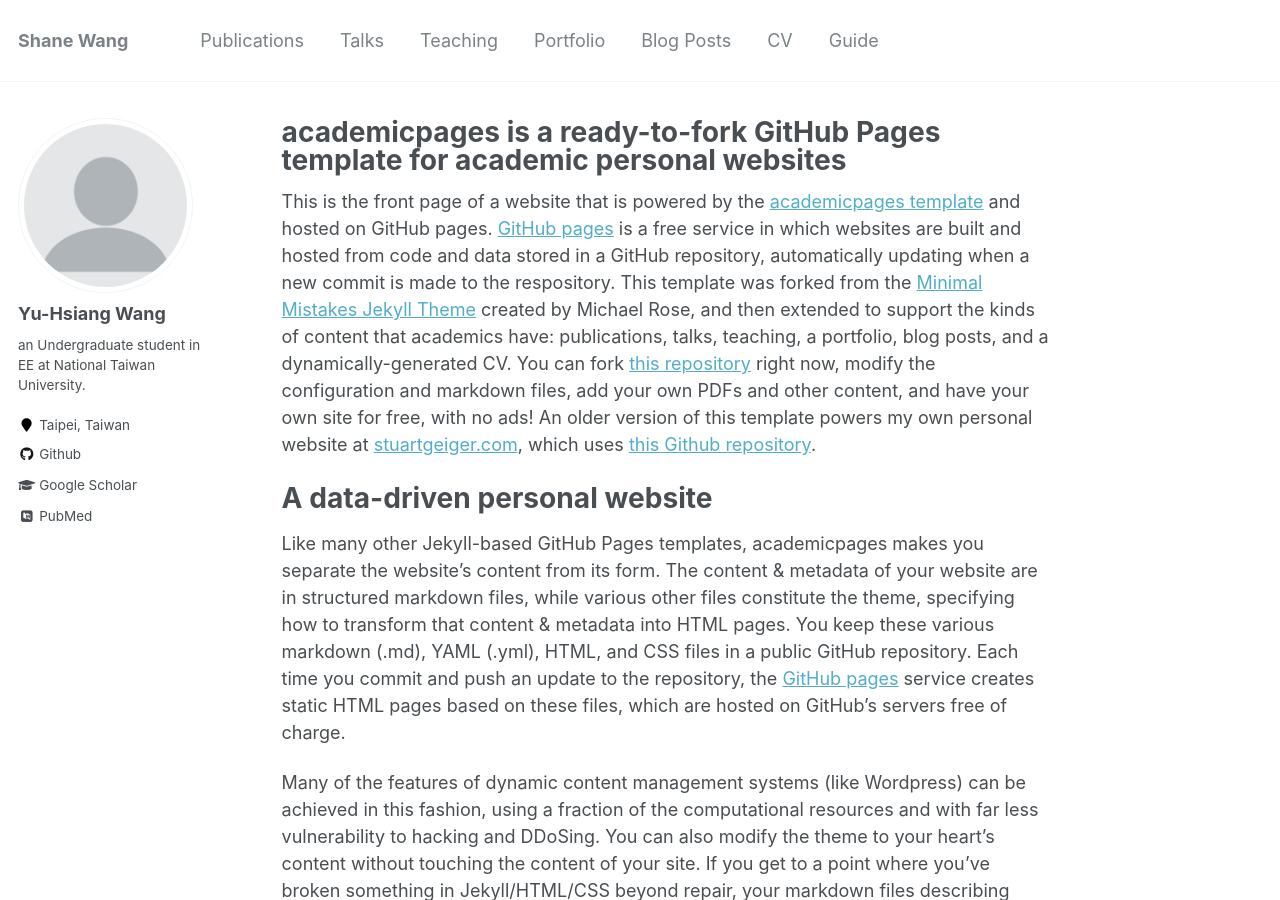
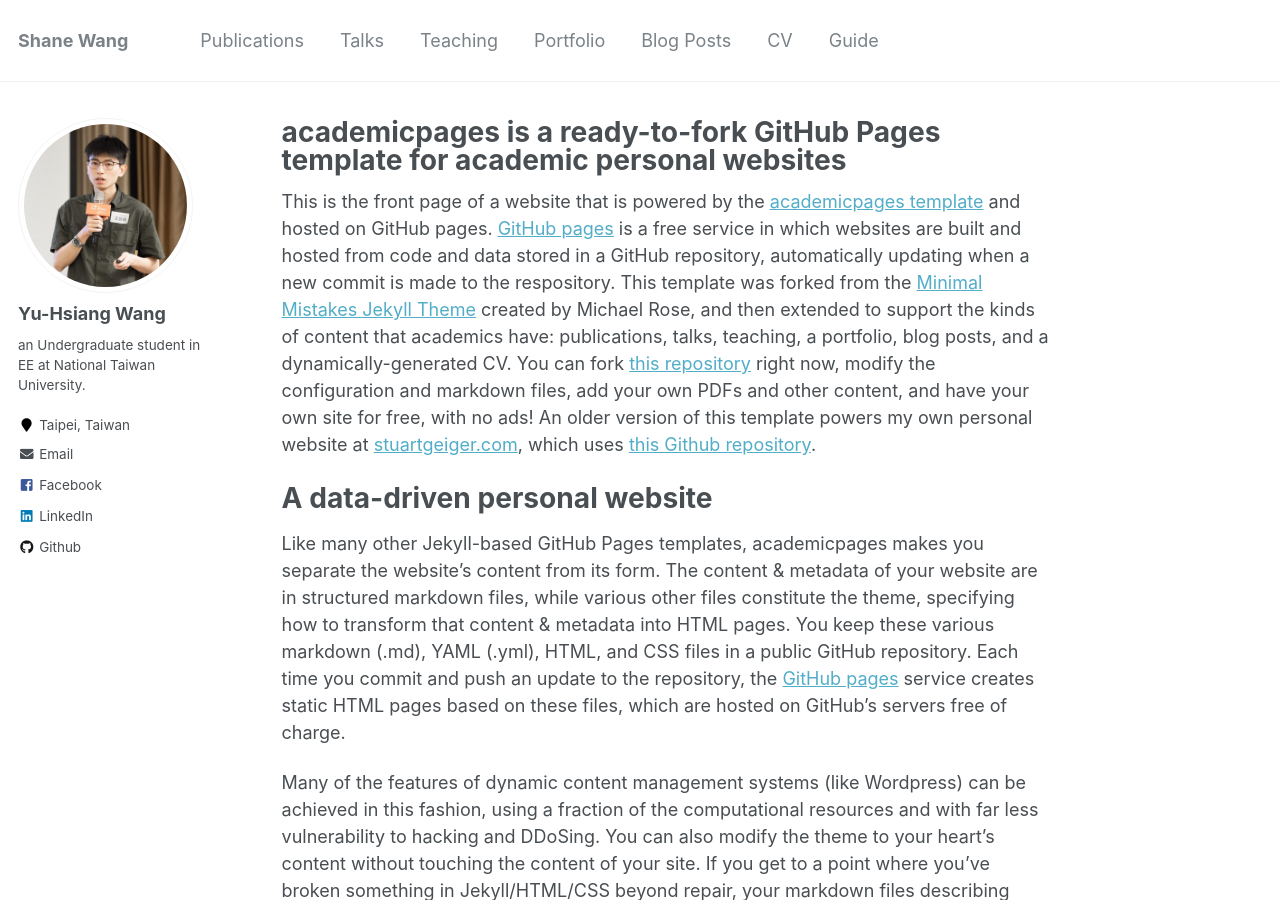
Before and after one commit to GarlicWang/GarlicWang.github.io, a Jekyll site: the page built from _pages/about.md, in a window 1280 px wide and 900 px high. Built offline with Jekyll 4.4.1, drawn with Linux system fonts in a browser that asks for light colours; some web fonts are replaced; some of the changed lines change nothing that is shown.

Commit message:
edit personal data

```diff
--- a/_config.yml
+++ b/_config.yml
@@ -81,20 +81,20 @@
 # Site Author
 author:
   name             : "Yu-Hsiang Wang"
-  avatar           : "profile.png"
+  avatar           : "author-photo.png"
   bio              : "an Undergraduate student in EE at National Taiwan University."
   location         : "Taipei, Taiwan"
   employer         :
-  pubmed           : "https://www.ncbi.nlm.nih.gov/pubmed/?term=john+snow"
-  googlescholar    : "http://yourfullgooglescholarurl.com"
-  email            :
+  pubmed           :
+  googlescholar    :
+  email            : "shane.wang0817@gmail.com"
   researchgate     :  # example: "https://www.researchgate.net/profile/yourprofile"
   uri              :
   bitbucket        :
   codepen          :
   dribbble         :
   flickr           :
-  facebook         :
+  facebook         : "shanewang0817"
   foursquare       :
   github           : "GarlicWang"
   google_plus      :
@@ -102,7 +102,7 @@
   instagram        :
   impactstory      : #"https://profiles.impactstory.org/u/xxxx-xxxx-xxxx-xxxx"
   lastfm           :
-  linkedin         :
+  linkedin         : "shanewang0817"
   orcid            :
   pinterest        :
   soundcloud       :
```
Also changed, not shown: images/author-photo.png (added).
